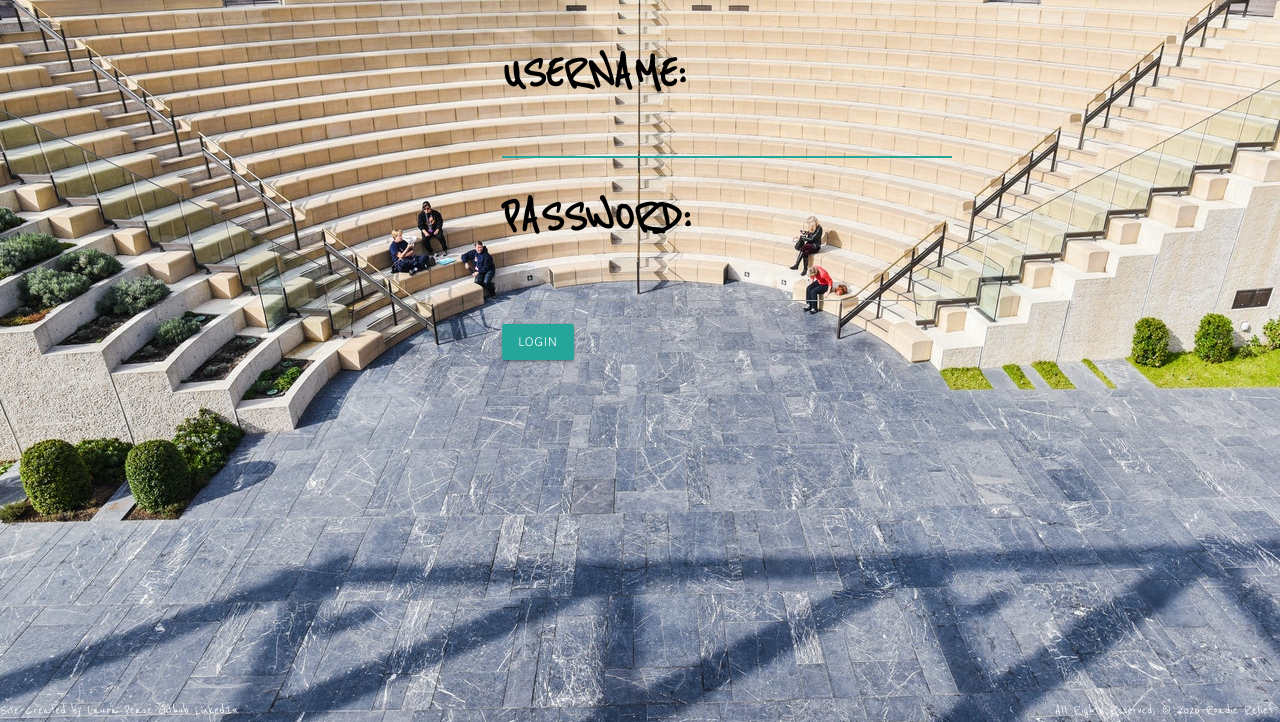
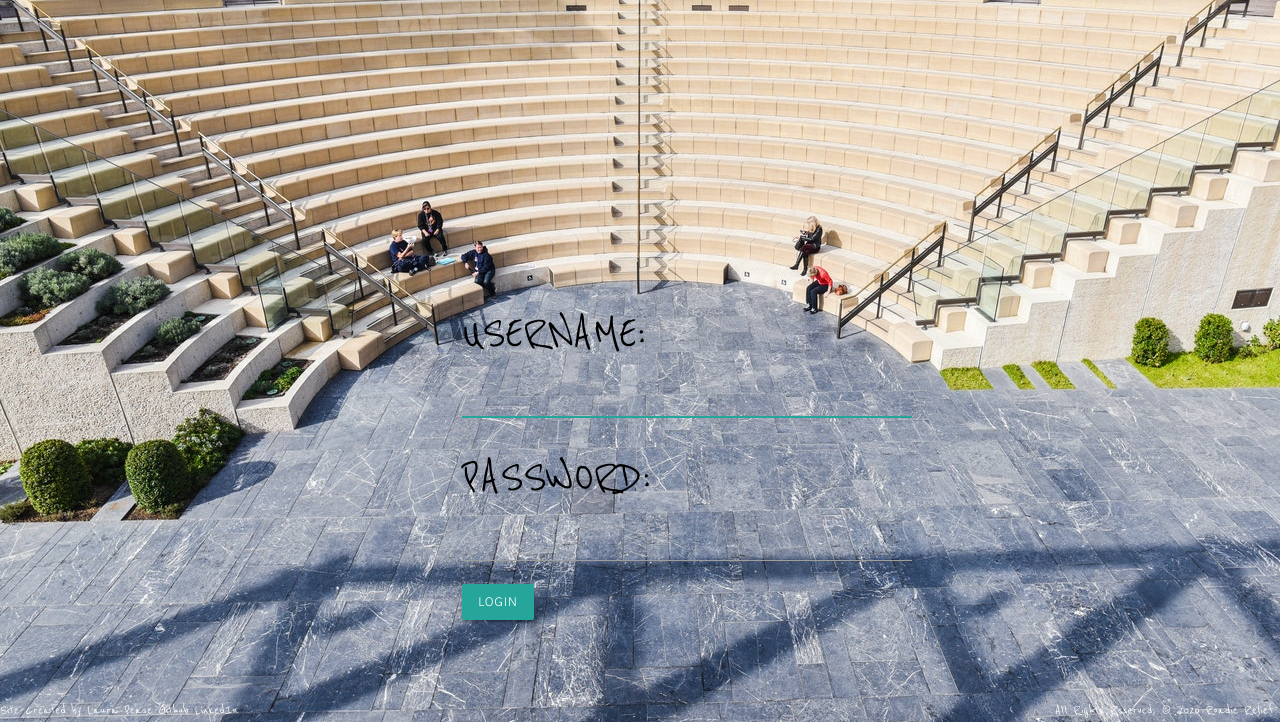
Before and after one commit to laurapease/Final-Project, a Django app: page /accounts/login/?next=/livestreams/ in a window 1280 px wide. Shown: the part 78-800 px from the top of the page. Run offline with Django 3.2, Linux system fonts and the light colour scheme.

Commit message:
More styling changes

```diff
--- a/final_project/main_app/static/css/style.css
+++ b/final_project/main_app/static/css/style.css
@@ -134,9 +134,8 @@ form {
 
 input,
 textarea {
-  border-bottom: 10px solid black;
   color: black;
-  font-size: 25px;
+  font-size: 15px;
   font-family: "Karla", sans-serif;
 }
 
@@ -162,9 +161,16 @@ label {
 }
 
 .login-form {
-  margin-left: 260px;
-  margin-top: 50px;
-  font-weight: bolder;
+  margin-left: 220px;
+  margin-top: 310px;
+}
+
+.signup input {
+  color: white;
+}
+
+.login input {
+  color: white;
 }
 
 #show-text {
--- a/final_project/main_app/templates/home.html
+++ b/final_project/main_app/templates/home.html
@@ -19,7 +19,9 @@ Home
 <br />
 <br />
 <br />
-
+<br />
+<br />
+<br />
 <h4 id="petty-quote">"I think the general public has
 no idea what roadies do.
 Bless 'em all. I just play the songs.
```
